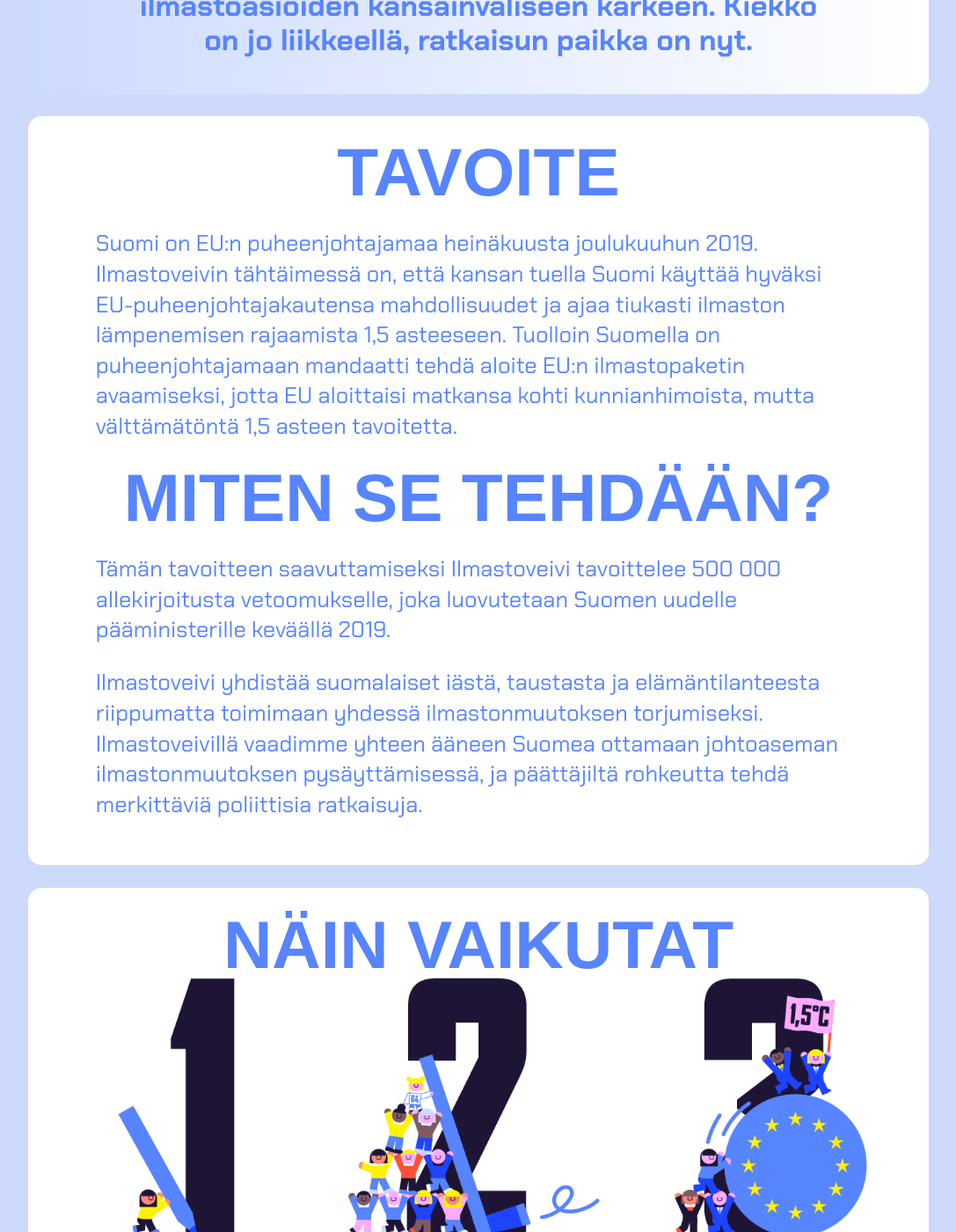
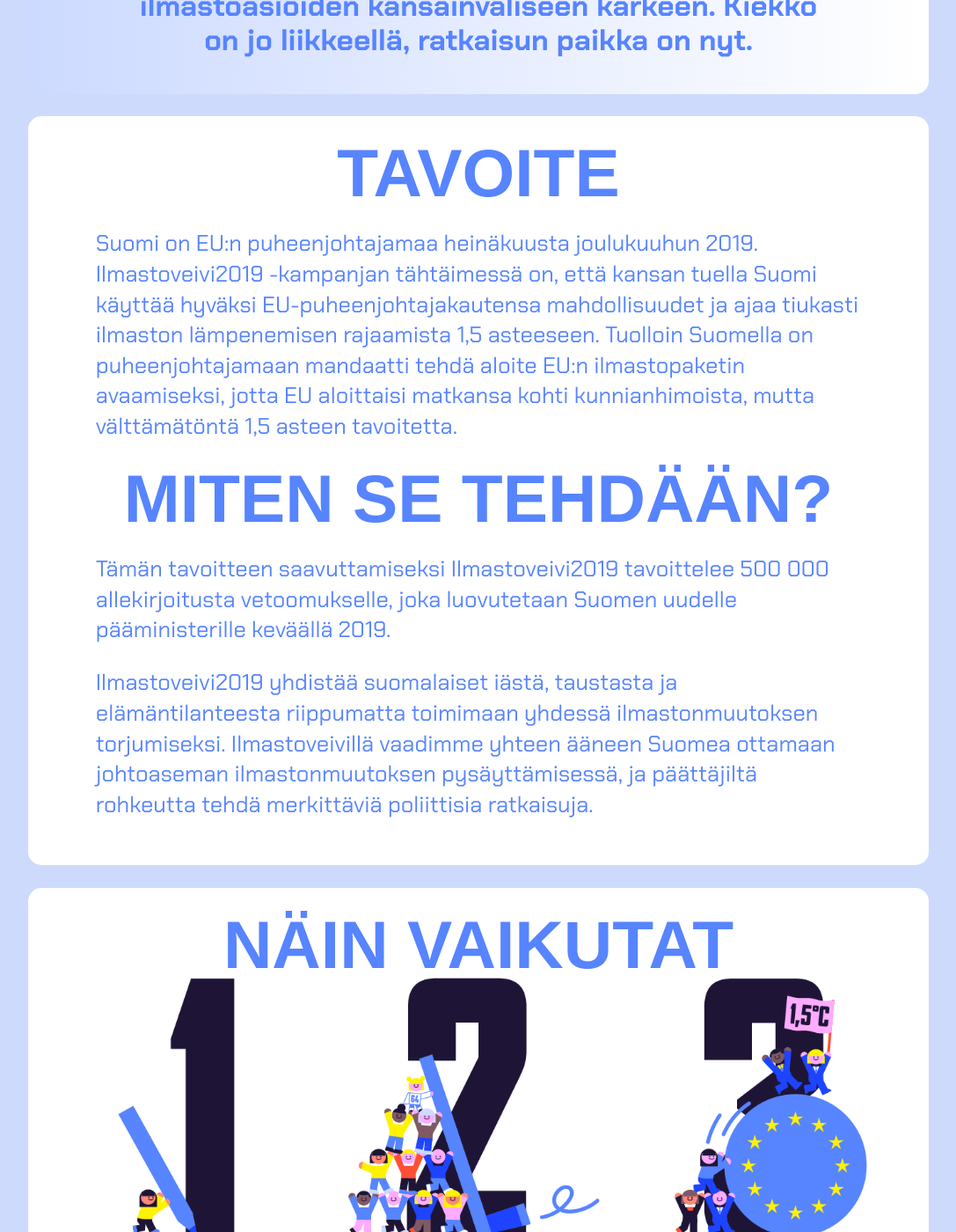
Before and after one commit to ilmastoveivi/ilmastoveivi.github.io, a Jekyll site: the page built from index.md, in a window 1280 px wide and 1400 px high, scrolled down 900 px. Shown: the whole window at 88% size, without its empty margins (96-1183 px from the left). Built offline with Jekyll 4.4.1, drawn with Linux system fonts in a browser that asks for light colours; nearby versions of some CDN libraries; some web fonts are replaced; our own code applies the rules of GitHub Pages for plain Markdown files.

Commit message:
Päivitetty 2019

```diff
--- a/index.md
+++ b/index.md
@@ -13,11 +13,11 @@ button-text: Lue vetoomus ja allekirjoita
 
 ## Tavoite
 
-Suomi on EU:n puheenjohtajamaa heinäkuusta joulukuuhun 2019. Ilmastoveivin tähtäimessä on, että kansan tuella Suomi käyttää hyväksi EU-puheenjohtajakautensa mahdollisuudet ja ajaa tiukasti ilmaston lämpenemisen rajaamista 1,5 asteeseen. Tuolloin Suomella on puheenjohtajamaan mandaatti tehdä aloite EU:n ilmastopaketin avaamiseksi, jotta EU aloittaisi matkansa kohti kunnianhimoista, mutta välttämätöntä 1,5 asteen tavoitetta.
+Suomi on EU:n puheenjohtajamaa heinäkuusta joulukuuhun 2019. Ilmastoveivi2019 -kampanjan tähtäimessä on, että kansan tuella Suomi käyttää hyväksi EU-puheenjohtajakautensa mahdollisuudet ja ajaa tiukasti ilmaston lämpenemisen rajaamista 1,5 asteeseen. Tuolloin Suomella on puheenjohtajamaan mandaatti tehdä aloite EU:n ilmastopaketin avaamiseksi, jotta EU aloittaisi matkansa kohti kunnianhimoista, mutta välttämätöntä 1,5 asteen tavoitetta.
 
 
 ## Miten se tehdään?
 
-Tämän tavoitteen saavuttamiseksi Ilmastoveivi tavoittelee 500 000 allekirjoitusta vetoomukselle, joka luovutetaan Suomen uudelle pääministerille keväällä 2019.
+Tämän tavoitteen saavuttamiseksi Ilmastoveivi2019 tavoittelee 500 000 allekirjoitusta vetoomukselle, joka luovutetaan Suomen uudelle pääministerille keväällä 2019.
 
-Ilmastoveivi yhdistää suomalaiset iästä, taustasta ja elämäntilanteesta riippumatta toimimaan yhdessä ilmastonmuutoksen torjumiseksi. Ilmastoveivillä vaadimme yhteen ääneen Suomea ottamaan johtoaseman ilmastonmuutoksen pysäyttämisessä, ja päättäjiltä rohkeutta tehdä merkittäviä poliittisia ratkaisuja.
+Ilmastoveivi2019 yhdistää suomalaiset iästä, taustasta ja elämäntilanteesta riippumatta toimimaan yhdessä ilmastonmuutoksen torjumiseksi. Ilmastoveivillä vaadimme yhteen ääneen Suomea ottamaan johtoaseman ilmastonmuutoksen pysäyttämisessä, ja päättäjiltä rohkeutta tehdä merkittäviä poliittisia ratkaisuja.
```
